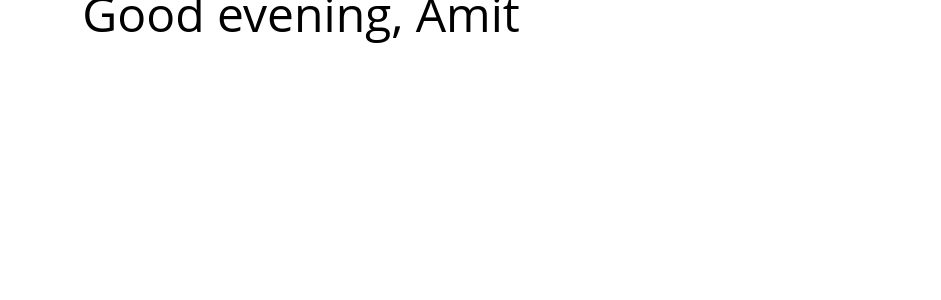
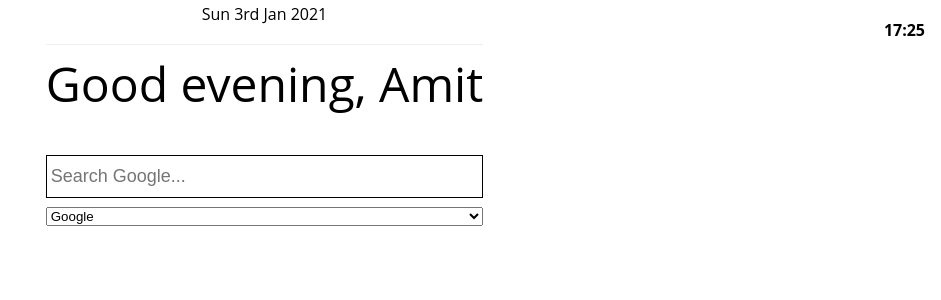
Before and after one commit to adhamu/startpage, a React app: page / in a window 1280 px wide. Shown: the top 300 px of the page, without its empty margins (339-1280 px from the left). Built offline with nearby package versions, Linux system fonts and the light colour scheme; the HTML template or start-up script is replaced by a standard one.

Commit message:
Not bad for a start

```diff
--- a/package.json
+++ b/package.json
@@ -28,6 +28,7 @@
   },
   "dependencies": {
     "@emotion/react": "^11.1.4",
-    "@emotion/styled": "^11.0.0"
+    "@emotion/styled": "^11.0.0",
+    "date-fns": "^2.16.1"
   }
 }
--- a/src/App.tsx
+++ b/src/App.tsx
@@ -1,18 +1,9 @@
 import * as React from 'react'
 import { Global, css } from '@emotion/react'
 import styled from '@emotion/styled'
-
-const timeOfDay = () => {
-  const hour = new Date().getHours()
-
-  if (hour >= 5 && hour < 12) {
-    return 'morning'
-  } else if (hour >= 12 && hour < 17) {
-    return 'afternoon'
-  } else if ((hour >= 17 && hour <= 23) || hour < 5) {
-    return 'evening'
-  }
-}
+import { getDate, timeOfDay } from './date'
+import Time from './components/Time'
+import Search from './components/Search'
 
 const GlobalStyle = css`
   * {
@@ -26,18 +17,34 @@ const GlobalStyle = css`
   }
 `
 
-const Greeting = styled.div`
+const Container = styled.div`
   display: grid;
   place-content: center;
   height: 100%;
   gap: 1ch;
+  text-align: center;
+`
+
+const Date = styled.span`
+  margin-bottom: 1em;
+  padding-bottom: 1em;
+  border-bottom: 1px solid #efefef;
+`
+
+const Greeting = styled.div`
   font-size: 3em;
+  margin-bottom: 1em;
 `
 
 const App = (): JSX.Element => (
   <>
     <Global styles={GlobalStyle} />
-    <Greeting>Good {timeOfDay()}, Amit</Greeting>
+    <Time />
+    <Container>
+      <Date>{getDate()}</Date>
+      <Greeting>Good {timeOfDay()}, Amit</Greeting>
+      <Search />
+    </Container>
   </>
 )
 
--- /dev/null
+++ b/src/components/Search.tsx
@@ -0,0 +1,45 @@
+import * as React from 'react'
+import styled from '@emotion/styled'
+
+const Search = styled.form``
+
+const InputText = styled.input`
+  width: 100%;
+  border: 1px solid #efefef;
+  font-size: 18px;
+  outline: none;
+  padding: 10px 4px;
+
+  &:focus {
+    border: 1px solid #000;
+  }
+`
+
+const engines = {
+  Google: 'https://www.google.co.uk/search',
+  DuckDuckGo: 'https://duckduckgo.com',
+  Startpage: 'https://www.startpage.com/sp/search',
+}
+
+export default (): JSX.Element => {
+  const [selectedEngine, setSelectedEngine] = React.useState('Google')
+  return (
+    <>
+      <Search action={engines[selectedEngine]} method="get" target="_blank">
+        <InputText
+          type="search"
+          name="q"
+          placeholder={`Search ${selectedEngine}...`}
+          autoFocus
+        />
+      </Search>
+      <select onChange={e => setSelectedEngine(e.target.value)}>
+        {Object.keys(engines).map((engine, key) => (
+          <option key={key} selected={engine === selectedEngine}>
+            {engine}
+          </option>
+        ))}
+      </select>
+    </>
+  )
+}
--- /dev/null
+++ b/src/components/Time.tsx
@@ -0,0 +1,23 @@
+import * as React from 'react'
+import styled from '@emotion/styled'
+import { format } from 'date-fns'
+
+const Time = styled.div`
+  float: right;
+  font-weight: 700;
+  padding: 1em;
+`
+
+export default (): JSX.Element => {
+  const [time, setTime] = React.useState(new Date())
+
+  React.useEffect(() => {
+    const timer = setTimeout(() => {
+      setTime(new Date())
+    }, 1000)
+
+    return () => clearTimeout(timer)
+  })
+
+  return <Time>{format(time, 'HH:mm')}</Time>
+}
--- /dev/null
+++ b/src/date.ts
@@ -0,0 +1,17 @@
+import { format } from 'date-fns'
+
+const today = new Date()
+
+export const getDate = (): string => format(today, 'iii do MMM YYY')
+
+export const timeOfDay = (): string => {
+  const hour = new Date().getHours()
+
+  if (hour >= 5 && hour < 12) {
+    return 'morning'
+  } else if (hour >= 12 && hour < 17) {
+    return 'afternoon'
+  } else if ((hour >= 17 && hour <= 23) || hour < 5) {
+    return 'evening'
+  }
+}
```
Also changed, not shown: 1 other file (tests, documents, lock files or other folders).
